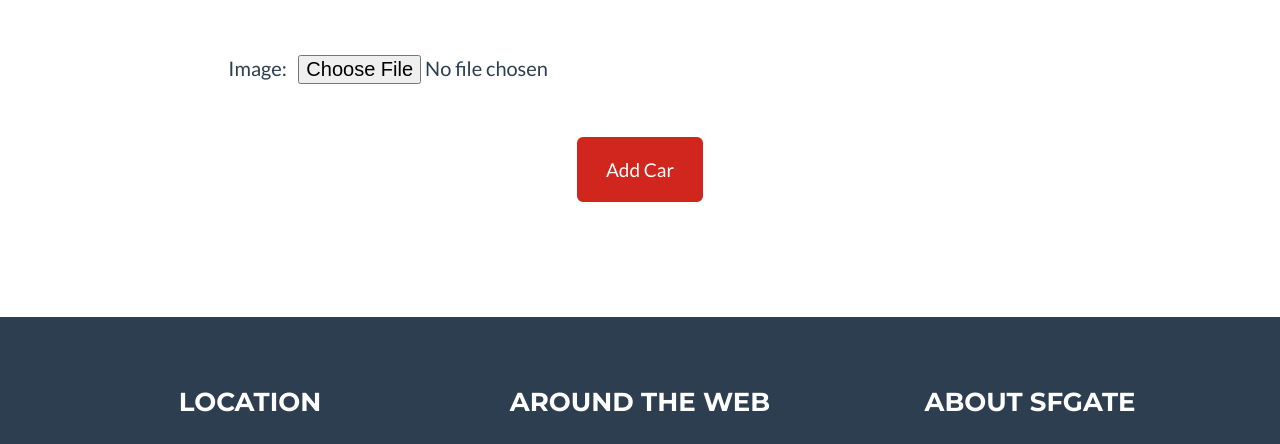
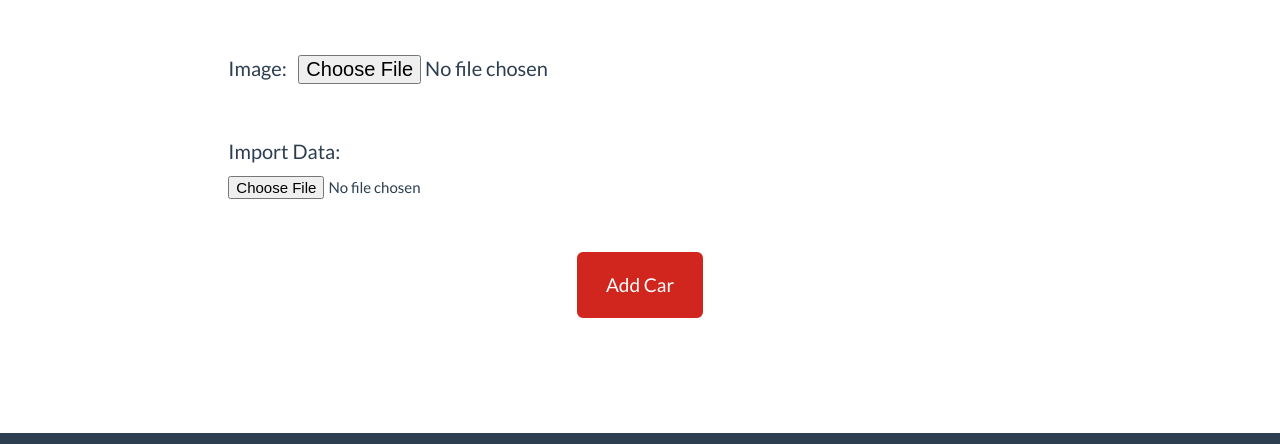
Before and after one commit to kavyagundavaram/sfchronicleweb, a plain HTML site: page addcar.html in a window 1280 px wide. Shown: the part 820-1264 px from the top of the page. Drawn offline with nearby package versions, Linux system fonts and the light colour scheme.

Commit message:
Add import data tag

```diff
--- a/addcar.html
+++ b/addcar.html
@@ -208,6 +208,15 @@
                     <input type="file" name="pic" accept="image/*" style="display: inline-block !important;">
                   </form>
                 </p>
+
+                <br><br>
+
+                <p>
+                  Import Data: &nbsp;
+                  <form action="demo_form.asp" style="display: inline-block !important;">
+                    <input type="file" name="pic" accept="file/*" style="display: inline-block !important;">
+                  </form>
+                </p>
               </div>
             </div>
 
```
